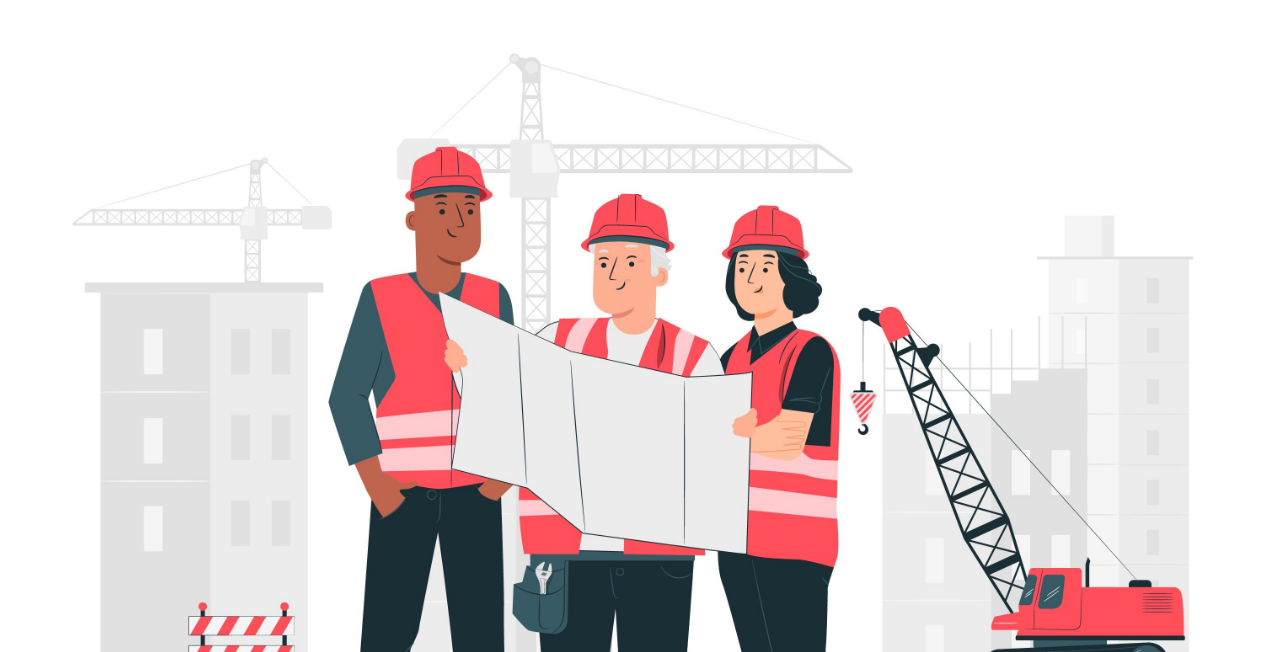
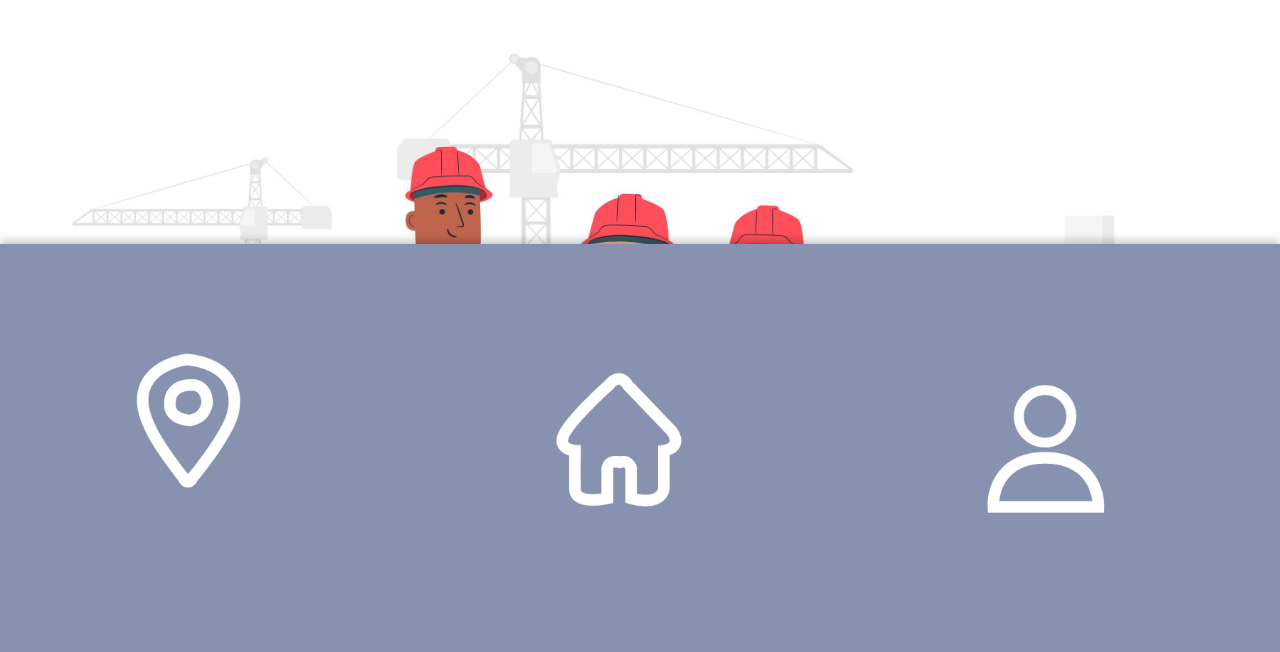
Before and after one commit to Natascha030203/3sem-exam-campusplus-mobile, a plain HTML site: page maps.html in a window 1280 px wide. Shown: the part 148-800 px from the top of the page. Drawn offline with Linux system fonts and the light colour scheme.

Commit message:
tilføj knapper på evaluering og maps

```diff
--- a/maps.html
+++ b/maps.html
@@ -3,6 +3,7 @@
 <head>
     <meta charset="UTF-8">
     <title>maps</title>
+    <link rel="stylesheet" href="styles.css">
 </head>
 <body>
 
@@ -13,5 +14,20 @@
 <p>Denne side er under udvikling, bliver udarbejdet hurtigst muligt. Tak for din tålmodighed </p>
 
 <img src="fotos/bygge.jpg" width="100%">
+
+
+<div class="row1">
+    <div class="billeder">
+        <a href="maps.html"> <img src="fotos/maps.png" alt="maps"></a>
+    </div>
+
+    <div class="billeder">
+        <a href="homepage.html"> <img src="fotos/home.png" alt="home"></a>
+    </div>
+
+    <div class="billeder">
+        <a href="dinstand.html"> <img src="fotos/profil.png" alt="profil"></a>
+    </div>
+</div>
 </body>
 </html>
```
Also changed, not shown: evaluering.html (+15 -0 lines).
